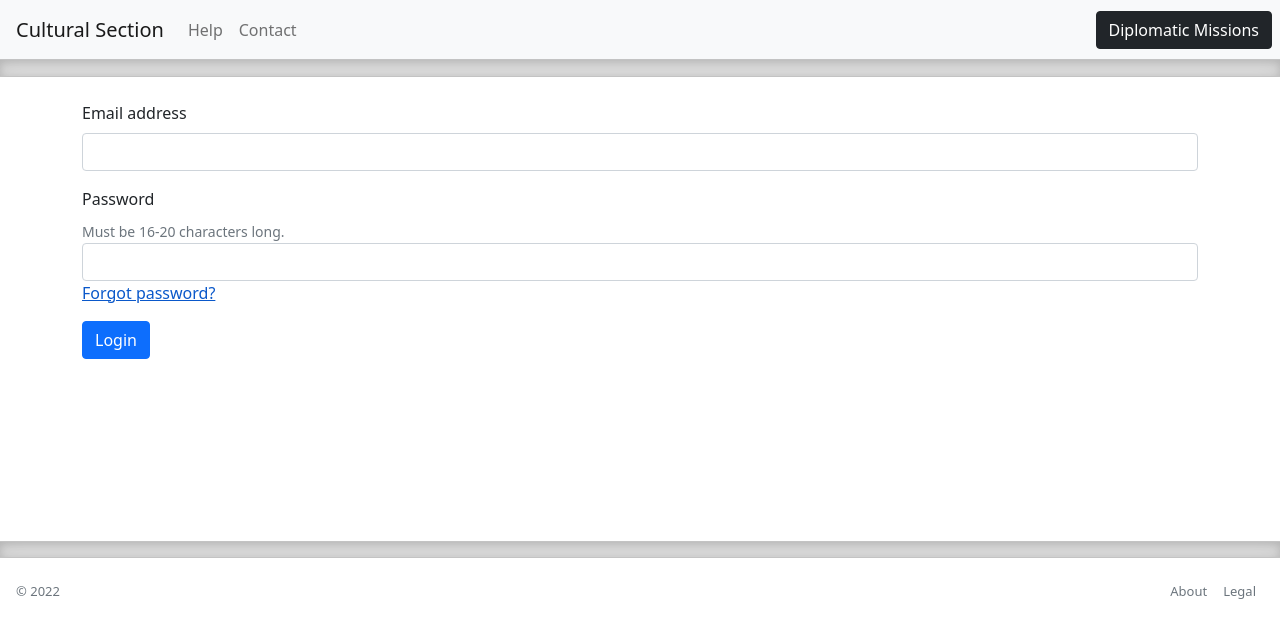
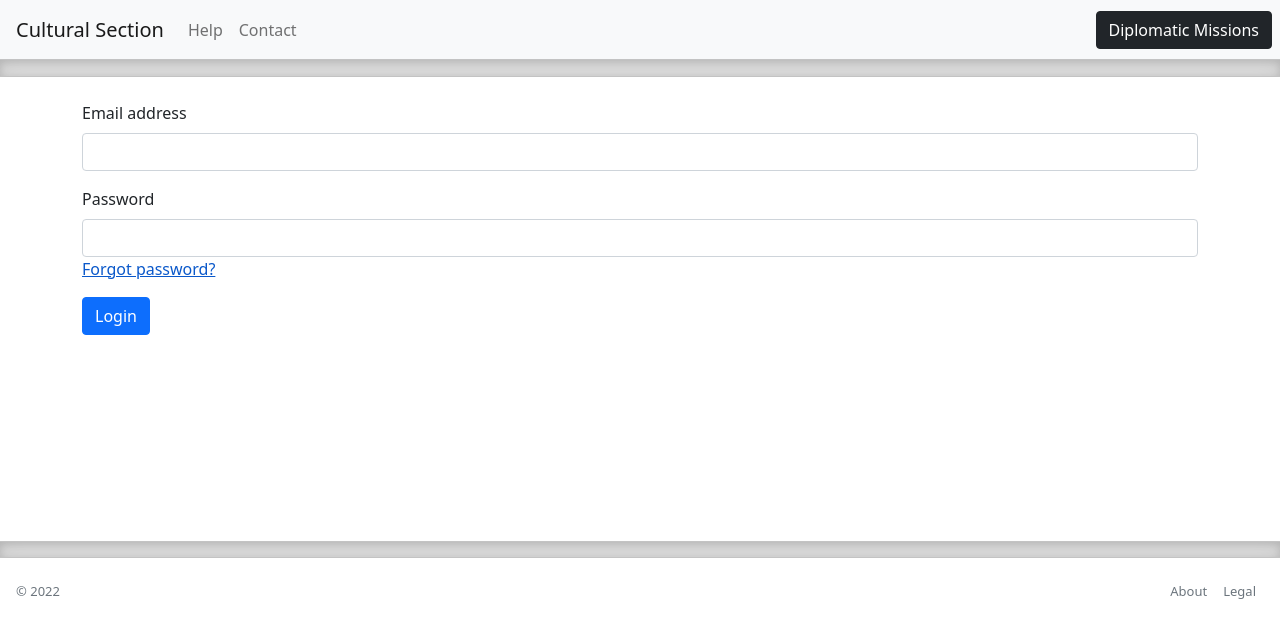
Before and after one commit to aa-ag/culturalsection, a Vue app in the folder client/: page /login in a window 1280 px wide. Shown: the top 638 px of the page. Built offline with nearby package versions, Linux system fonts and the light colour scheme.

Commit message:
Remove character count from login component

```diff
--- a/client/src/components/Login.vue
+++ b/client/src/components/Login.vue
@@ -7,11 +7,6 @@
     </div>
     <div class="mb-3">
         <label for="exampleInputPassword1" class="form-label">Password</label>
-        <div class="col-auto">
-          <span id="passwordHelpInline" class="form-text">
-            Must be 16-20 characters long.
-          </span>
-        </div>
         <input type="password" class="form-control" id="exampleInputPassword1">
         <a href="reset" class="stretched-link">Forgot password?</a>
     </div>
```
